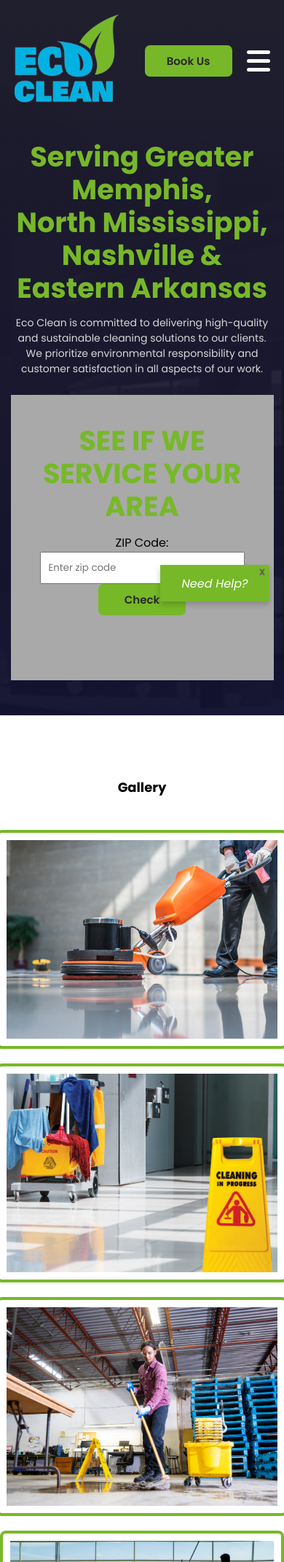
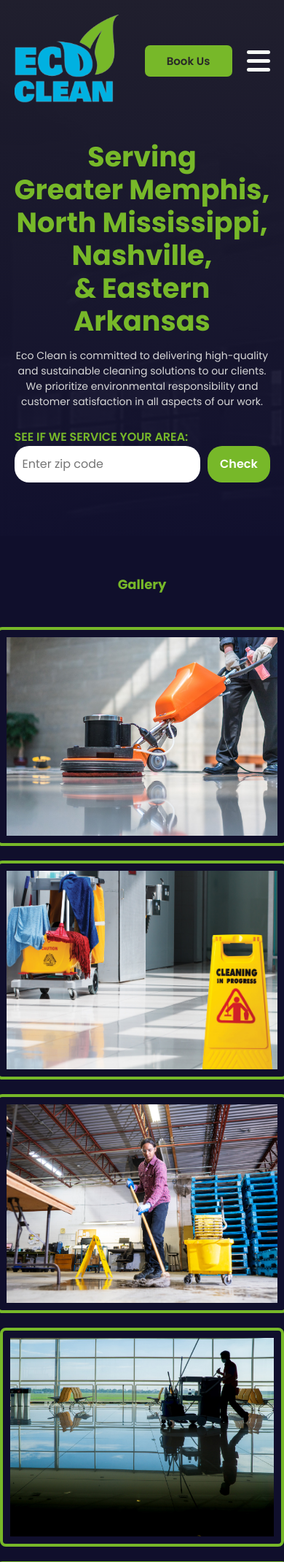
Before and after one commit to KarielM/EcoClean, a Django app: page /gallery/ in a window 390 px wide. Shown: the top 2140 px of the page at 73% size. Run offline with Django 5.2, Linux system fonts and the light colour scheme.

Commit message:
fixed styling

```diff
--- a/EcoClean/App/static/css/style.css
+++ b/EcoClean/App/static/css/style.css
@@ -167,9 +167,9 @@
 }
 
 .left-sec p {
-  width: 90%;
+  width: 78%;
   color: #d8d8d8;
-  margin-bottom: 40px;
+  /* margin-bottom: 40px; */
 }
 
 .left-sec button {
@@ -745,263 +763,27 @@
   -webkit-filter: invert(100%);
 }
 
+#gallery{
+  width: 100%;
+  height: fit-content;
+  display: flex;
+  justify-content: center;
+  flex-direction: column;
+  align-items: center;
+  padding: 5rem 5%;
+  background-color: #100f2c;
+  color: white;
+  padding-top: 3rem;
+}
+
+#gallery strong{
+  color: #77b829;
+}
+
 #gallerySection {
   padding-top: 3rem;
 }
 
-/*  */
-
-/* Media Queries */
-@media (max-width: 1180px) {
-  #serviceCardSec {
-    grid-template-columns: repeat(2, 1fr);
-  }
-}
-
-@media (max-width: 1080px) {
-  .left-sec h1 {
-    font-size: 50px;
-    line-height: 58px;
-  }
-
-  .card-sec {
-    flex-wrap: wrap;
-    justify-content: center;
-    align-items: center;
-    gap: 30px;
-  }
-
-  .services-card-sec {
-    flex-wrap: wrap;
-    justify-content: center;
-    align-items: center;
-    gap: 30px;
-  }
-
-  .card {
-    width: 400px;
-  }
-
-  .services-card {
-    width: 400px;
-  }
-
-  .card-sec {
-    grid-template-columns: repeat(2, 1fr);
-    place-items: center;
-  }
-
-  .stat-sec {
-    justify-content: center;
-    align-items: center;
-  }
-
-  .footer-sec {
-    flex-direction: column;
-    justify-content: center;
-    align-items: center;
-  }
-
-  .footer-card-left {
-    /* margin-top: 20px; */
-    text-align: center;
-  }
-
-  .footer-card-right {
-    margin-top: 40px;
-    text-align: center;
-    display: grid;
-    grid-template-rows: 1;
-  }
-
-  <<<<<<< HEAD=======>>>>>>>b315526f8f5641b37fe0fb1993f458957c898bec .customers-sec {
-    flex-direction: column;
-    justify-content: center;
-    align-items: center;
-  }
-
-  .customers-sec h3 {
-    margin-bottom: 20px;
-  }
-}
-
-@media (max-width: 965px) {
-  .navbar ul {
-    display: none;
-    position: absolute;
-    max-width: 600px;
-    width: 100%;
-    justify-content: center;
-    flex-direction: column;
-    align-items: center;
-    background: #77b829;
-    padding: 1.5rem;
-    gap: 15px;
-    top: 80px;
-    right: 0;
-    border-radius: 10px;
-    z-index: 1000;
-  }
-
-  .navbar a {
-    cursor: pointer;
-  }
-
-  #listSec {
-    top: 150px;
-    margin-top: 1em;
-  }
-
-  #listSec li a.active {
-    text-decoration: underline #77b829 solid;
-  }
-
-  .navbar ul.show {
-    display: flex;
-  }
-
-  .navbar ul a {
-    color: #282828;
-  }
-
-  .btn-sec {
-    display: flex;
-    align-items: center;
-    gap: 20px;
-  }
-
-  .toggle-btn {
-    display: flex;
-    cursor: pointer;
-  }
-
-  .bottom-sec {
-    flex-direction: column;
-    justify-content: center;
-    align-items: center;
-    padding: 1.5rem 0 3rem 0;
-    gap: 40px;
-  }
-
-  .left-sec {
-    max-width: 600px;
-    width: 100%;
-    display: flex;
-    align-items: center;
-    flex-direction: column;
-    text-align: center;
-  }
-
-  .right-sec {
-    max-width: 400px;
-    width: 100%;
-  }
-
-  .content-sec h1 {
-    text-align: center;
-    font-size: 27px;
-  }
-
-  .services-content-sec h1 {
-    text-align: center;
-    font-size: 27px;
-  }
-
-  .content-sec p {
-    font-size: 14px;
-  }
-
-  .services-content-sec p {
-    font-size: 14px;
-  }
-
-  .book-us {
-    width: 100%;
-  }
-
-  strong {
-    font-size: 18px;
-  }
-}
-
-@media (max-width: 850px) {
-  #serviceCardSec {
-    grid-template-columns: repeat(1, 1fr);
-    place-items: center;
-  }
-
-  @media (max-width: 750px) {
-    #listSec {
-      margin-top: 1em;
-    }
-
-    .card-sec {
-      grid-template-columns: repeat(1, 1fr);
-      place-items: center;
-    }
-
-    .services-card-sec {
-      grid-template-columns: repeat(1, 1fr);
-      place-items: center;
-    }
-
-    #serviceCardSec {
-      grid-template-columns: repeat(1, 1fr);
-      place-content: center;
-      padding: 0;
-      margin: 0;
-    }
-
-    #serviceCard img {
-      width: 100%;
-    }
-
-    .gallery .modal img {
-      width: 95%;
-    }
-
-    .gallery img {
-      justify-content: center;
-      align-items: center;
-      width: 50%;
-    }
-  }
-
-  @media (max-width: 600px) {
-    #listSec {
-      margin-top: 1em;
-    }
-
-    button {
-      width: 120px;
-      height: 43px;
-      font-size: 15px;
-    }
-
-    .left-sec button {
-      margin-bottom: 1.5rem;
-    }
-
-    .left-sec p {
-      width: 100%;
-      font-size: 14px;
-      margin-bottom: 25px;
-    }
-
-    .toggle-btn .bar {
-      width: 32px;
-    }
-
-    .down-btn {
-      width: 23px;
-      height: 48px;
-    }
-
-    .left-sec h1 {
-      font-size: 38px;
-      line-height: 45px;
-    }
-  }
 
   /*-------------------------------- Styling the send us an email form -------------------------------*/
   #send_us_an_email_form {
@@ -1236,3 +1018,276 @@
   background-color: #f4f4f4;
   color: #333;
 }
+
+/*  */
+
+/* Media Queries */
+@media (max-width: 1180px) {
+  #serviceCardSec {
+    grid-template-columns: repeat(2, 1fr);
+  }
+
+  .service-sec{
+    grid-template-columns: repeat(2, 1fr);
+  }
+}
+
+@media (max-width: 1080px) {
+  .left-sec h1 {
+    font-size: 50px;
+    line-height: 58px;
+  }
+
+  .card-sec {
+    flex-wrap: wrap;
+    justify-content: center;
+    align-items: center;
+    gap: 30px;
+  }
+
+  .services-card-sec {
+    flex-wrap: wrap;
+    justify-content: center;
+    align-items: center;
+    gap: 30px;
+  }
+
+  .card {
+    width: 400px;
+  }
+
+  .services-card {
+    width: 400px;
+  }
+
+  .card-sec {
+    grid-template-columns: repeat(2, 1fr);
+    place-items: center;
+  }
+
+  .stat-sec {
+    justify-content: center;
+    align-items: center;
+  }
+
+  .footer-sec {
+    flex-direction: column;
+    justify-content: center;
+    align-items: center;
+  }
+
+  .footer-card-left {
+    /* margin-top: 20px; */
+    text-align: center;
+  }
+
+  .footer-card-right {
+    margin-top: 40px;
+    text-align: center;
+    display: grid;
+    grid-template-rows: 1;
+  }
+
+  <<<<<<< HEAD=======>>>>>>>b315526f8f5641b37fe0fb1993f458957c898bec .customers-sec {
+    flex-direction: column;
+    justify-content: center;
+    align-items: center;
+  }
+
+  .customers-sec h3 {
+    margin-bottom: 20px;
+  }
+}
+
+@media (max-width: 965px) {
+  .navbar ul {
+    display: none;
+    position: absolute;
+    max-width: 600px;
+    width: 100%;
+    justify-content: center;
+    flex-direction: column;
+    align-items: center;
+    background: #77b829;
+    padding: 1.5rem;
+    gap: 15px;
+    top: 80px;
+    right: 0;
+    border-radius: 10px;
+    z-index: 1000;
+  }
+
+  .navbar a {
+    cursor: pointer;
+  }
+
+  #listSec {
+    top: 150px;
+    margin-top: 1em;
+  }
+
+  #listSec li a.active {
+    text-decoration: underline #77b829 solid;
+  }
+
+  .navbar ul.show {
+    display: flex;
+  }
+
+  .navbar ul a {
+    color: #282828;
+  }
+
+  .btn-sec {
+    display: flex;
+    align-items: center;
+    gap: 20px;
+  }
+
+  .toggle-btn {
+    display: flex;
+    cursor: pointer;
+  }
+
+  .bottom-sec {
+    flex-direction: column;
+    justify-content: center;
+    align-items: center;
+    padding: 1.5rem 0 3rem 0;
+    gap: 40px;
+  }
+
+  .left-sec {
+    max-width: 600px;
+    width: 100%;
+    display: flex;
+    align-items: center;
+    flex-direction: column;
+    text-align: center;
+  }
+
+  .right-sec {
+    max-width: 400px;
+    width: 100%;
+  }
+
+  .content-sec h1 {
+    text-align: center;
+    font-size: 27px;
+  }
+
+  .services-content-sec h1 {
+    text-align: center;
+    font-size: 27px;
+  }
+
+  .content-sec p {
+    font-size: 14px;
+  }
+
+  .services-content-sec p {
+    font-size: 14px;
+  }
+
+  .book-us {
+    width: 100%;
+  }
+
+  strong {
+    font-size: 18px;
+  }
+}
+
+@media (max-width: 850px) {
+  #serviceCardSec {
+    grid-template-columns: repeat(1, 1fr);
+    place-items: center;
+  }
+
+  .service-sec{
+    grid-template-columns: repeat(1, 1fr);
+    place-items: center;
+  }
+
+  @media (max-width: 750px) {
+    #listSec {
+      margin-top: 1em;
+    }
+
+    .card-sec {
+      grid-template-columns: repeat(1, 1fr);
+      place-items: center;
+    }
+
+    .services-card-sec {
+      grid-template-columns: repeat(1, 1fr);
+      place-items: center;
+    }
+
+    #serviceCardSec {
+      grid-template-columns: repeat(1, 1fr);
+      place-content: center;
+      padding: 0;
+      margin: 0;
+    }
+    .service-sec{
+      grid-template-columns: repeat(1, 1fr);
+      place-content: center;
+      padding: 0;
+      margin: 0;
+    }
+
+    #serviceCard img {
+      width: 100%;
+    }
+
+    .service img{
+      width: 100%;
+    }
+
+    .gallery .modal img {
+      width: 95%;
+    }
+
+    .gallery img {
+      justify-content: center;
+      align-items: center;
+      width: 50%;
+    }
+  }
+
+  @media (max-width: 600px) {
+    #listSec {
+      margin-top: 1em;
+    }
+
+    button {
+      width: 120px;
+      height: 43px;
+      font-size: 15px;
+    }
+
+    .left-sec button {
+      margin-bottom: 1.5rem;
+    }
+
+    .left-sec p {
+      width: 100%;
+      font-size: 14px;
+      margin-bottom: 25px;
+    }
+
+    .toggle-btn .bar {
+      width: 32px;
+    }
+
+    .down-btn {
+      width: 23px;
+      height: 48px;
+    }
+
+    .left-sec h1 {
+      font-size: 38px;
+      line-height: 45px;
+    }
+  }
--- a/EcoClean/App/templates/base.html
+++ b/EcoClean/App/templates/base.html
@@ -33,15 +33,14 @@
       <div class="bottom-sec">
         <div class="left-sec">
           <h1>
-            Serving Greater Memphis,<br />
-            North Mississippi, Nashville & Eastern Arkansas
+            Serving<br> Greater Memphis,<br>North Mississippi, Nashville, <br>& Eastern Arkansas
           </h1>
           <p>
             Eco Clean is committed to delivering high-quality and sustainable
             cleaning solutions to our clients. We prioritize environmental
             responsibility and customer satisfaction in all aspects of our work.
           </p>
-          <div class="contact-us-content">
+          <div class="zip">
             {% include "contact.html"%}
           </div>
           {% comment %} <button>
--- a/EcoClean/App/templates/contact.html
+++ b/EcoClean/App/templates/contact.html
@@ -1,12 +1,12 @@
-
 {% load static %}
 
-{%block content%}
+{% block content %}
 <script>
     function isInteger(value) {
         const parsedValue = parseInt(value, 10);
         return Number.isInteger(parsedValue);
     }
+
     async function validate_zipcode() {
         const zipCode = document.getElementById('id_codes').value.trim();
         const resultElement = document.getElementById('check-result');
@@ -57,12 +57,113 @@
 
 </script>
 
-<h1>SEE IF WE SERVICE YOUR AREA</h1>
-<form method="post" action="{% url 'check_zip_code' %}">
-    {% csrf_token %}
-    <label for="zipcode">ZIP Code:</label>
-    <input type="text" id="id_codes" name="code" placeholder="Enter zip code" required>
-    <button id = "form_submit_button" type="submit">Check</button>
-</form>
-<p id="check-result"></p>
-{%endblock content%}
+<style>
+    .zipcode-container {
+        display: flex;
+        flex-direction: column;
+        align-items: flex-start;
+        margin: 0;
+        padding: 0;
+
+        /* Box Style*/
+
+        {% comment %} background: rgba(255, 255, 255, 0.288);
+        border-radius: 8px;
+        width: fit-content;
+        padding: 20px; {% endcomment %}
+    }
+
+    .zipcode-container h1 {
+        all: unset;
+        margin: 0;
+        padding 0;
+        font-size: 1rem;
+        font-weight: 600;
+        color: #77b829;
+    }
+
+    .zipcode-container form {
+        display: flex;
+        flex-direction: column;
+        align-items: flex-start;
+    }
+
+    .zipcode-container label {
+        font-size: 1.2rem;
+        color: white;
+    }
+
+    .zipcode-container input {
+        font-size: 1rem;
+        margin-bottom: 10px;
+        border: 1px solid transparent;
+        border-radius: 20px;
+        width: 100%;
+        max-width: 300px;
+        color: #000;
+    }
+
+    .zipcode-container input:focus {
+        outline: none;
+        border-color: #77b829;
+    }
+
+    #check-result {
+        font-size: 1rem;
+        color: #77b829;
+        text-align: left;
+    }
+
+    .zip-content {
+        display: flex;
+        flex-direction: row;
+        align-items: center;
+        justify-content: flex-start;
+    }
+
+    .zip-content input,
+    .zip-content button {
+        height: 50px;
+        border-radius: 20px;
+        font-size: 1rem;
+        border: 1px solid transparent;
+        box-sizing: border-box;
+        line-height: 50px;
+        vertical-align: middle;
+        margin: 0;
+        padding: 0;
+    }
+
+    .zip-content input {
+        margin-right: 10px;
+        width: 100%;
+        max-width: 300px;
+        color: #000;
+    }
+
+    .zip-content button {
+        background-color: #77b829;
+        color: white;
+        cursor: pointer;
+        border: none;
+    }
+
+    .zip-content button:focus {
+        outline: none;
+        background-color: #5fa921;
+    }
+</style>
+
+<div class="zipcode-container">
+    <h1>SEE IF WE SERVICE YOUR AREA:</h1>
+    <form method="post" action="{% url 'check_zip_code' %}">
+        {% csrf_token %}
+        {% comment %} <label for="zipcode">ZIP Code:</label> {% endcomment %}
+        <div class="zip-content">
+            <input type="text" id="id_codes" name="code" placeholder="Enter zip code" required>
+            <button id="form_submit_button" type="submit">Check</button>
+        </div>
+    </form>
+    <p id="check-result"></p>
+</div>
+{% endblock content %}
--- a/EcoClean/App/templates/gallery.html
+++ b/EcoClean/App/templates/gallery.html
@@ -86,7 +86,6 @@
     border-radius: 10px;
     z-index: 101;
   }
-</style>
 
 <script>
   document.querySelectorAll('.gallery img').forEach(image => {
```
Also changed, not shown: other parts of EcoClean/App/static/css/style.css (+35 -17 lines), 1 other file.
